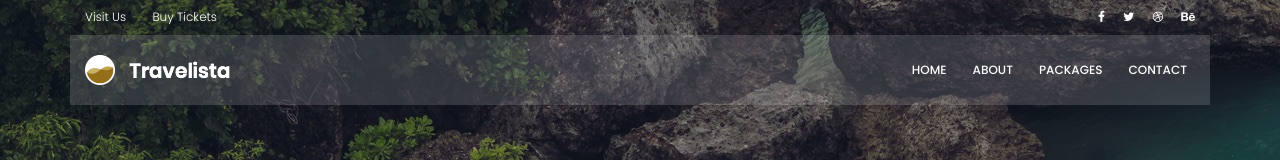
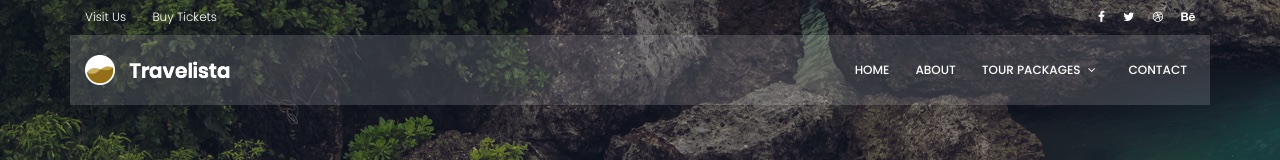
Before and after one commit to codingspaceindiachennai/travelwebsite, a plain HTML site: page index.html in a window 1280 px wide. Shown: the top 160 px of the page. Drawn offline with Linux system fonts and the light colour scheme; some packages are replaced by stand-ins of ours.

Commit message:
Update index.html

```diff
--- a/index.html
+++ b/index.html
@@ -61,7 +61,21 @@
 				        <ul class="nav-menu">
 				          <li><a href="index.html">Home</a></li>
 				          <li><a href="about.html">About</a></li>
-				          <li><a href="packages.html">Packages</a></li>
+						  <li class="menu-has-children"><a href="">Tour Packages</a>
+							<ul>
+							  <li><a href="Tour Packages-One Day Tour Packages.html">One Day Tour Packages</a></li>
+							  <li><a href="Tour Packages-Two Days Tour Packages.html">Two Days Tour Packages</a></li>
+							  <li><a href="Tour Packages-Three Days Tour Packages.html">Three days Tour Packages</a></li>
+							  <li><a href="Tour Packages-Four days Tour Packages.html">Four days Tour Packages</a></li>
+							  <li><a href="Tour Packages-Five days Tour Packages.html">Five days Tour Packages</a></li>
+							  <li><a href="Tour Packages-Six days Tour Packages.html">Six days Tour Packages</a></li>
+							  <li><a href="Tour Packages-Seven days Tour Packages.html">Seven days Tour Packages</a></li>
+							  <li><a href="Tour Packages-Eight days Tour Packages.html">Eight Day Tour Packages</a></li>
+							  <li><a href="Tour Packages-Honey Moon Packages.html">Honey Moon Packages</a></li>
+							  <li><a href="Tour Packages-Pilgrimage Tour Packages.html">Pilgrimage tour Packages</a></li>
+							  <li><a href="Tour Packages-Customized Tour Packages.html">Customized Tour Packages</a></li>
+							</ul>
+						  </li>
 				          <li><a href="contact.html">Contact</a></li>
 				        </ul>
 				      </nav><!-- #nav-menu-container -->
```
